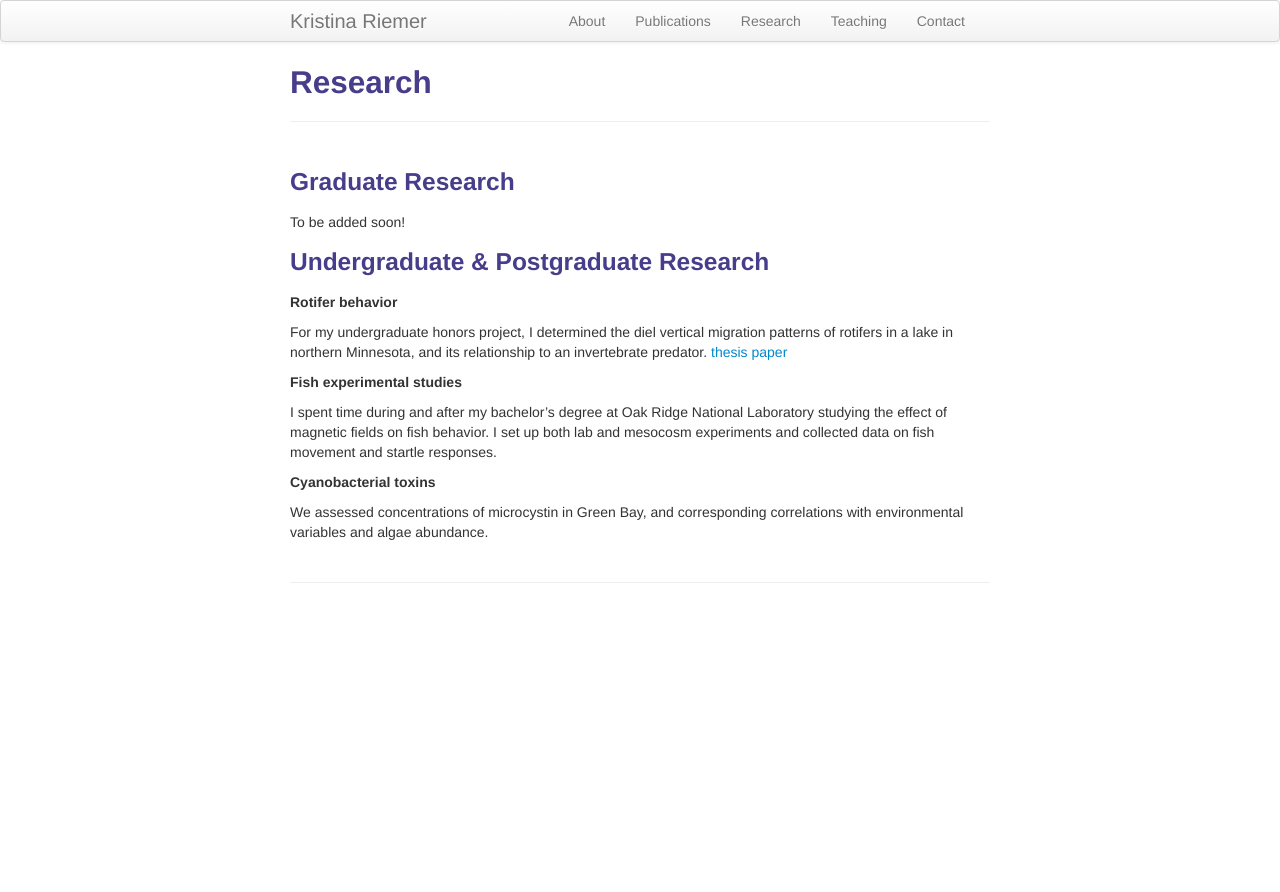
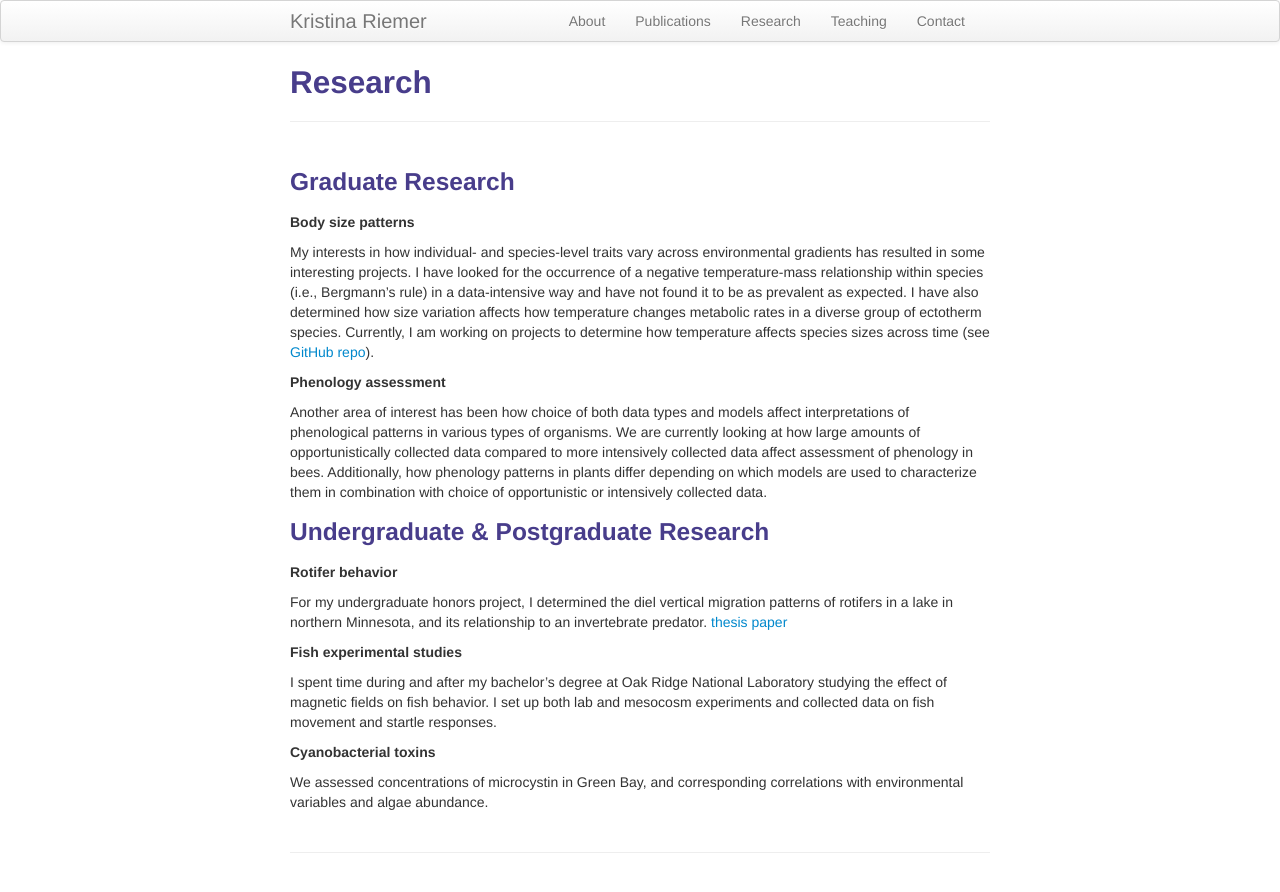
Before and after one commit to KristinaRiemer/KristinaRiemer.github.io, a Jekyll site: the page built from pages/Research.md, in a window 1280 px wide. Shown: the top 892 px of the page. Built offline with Jekyll 4.4.1, drawn with Linux system fonts in a browser that asks for light colours.

Commit message:
Add grad research descriptions

```diff
--- a/pages/Research.md
+++ b/pages/Research.md
@@ -6,7 +6,13 @@ description: Kristina Riemer's research interests and projects
 
 ### Graduate Research
 
-To be added soon!
+**Body size patterns**
+
+My interests in how individual- and species-level traits vary across environmental gradients has resulted in some interesting projects. I have looked for the occurrence of a negative temperature-mass relationship within species (i.e., Bergmann's rule) in a data-intensive way and have not found it to be as prevalent as expected. I have also determined how size variation affects how temperature changes metabolic rates in a diverse group of ectotherm species. Currently, I am working on projects to determine how temperature affects species sizes across time (see [GitHub repo](https://github.com/KristinaRiemer/temporal_MRT)).
+
+**Phenology assessment**
+
+Another area of interest has been how choice of both data types and models affect interpretations of phenological patterns in various types of organisms. We are currently looking at how large amounts of opportunistically collected data compared to more intensively collected data affect assessment of phenology in bees. Additionally, how phenology patterns in plants differ depending on which models are used to characterize them in combination with choice of opportunistic or intensively collected data.
 
 ### Undergraduate & Postgraduate Research
 
```
